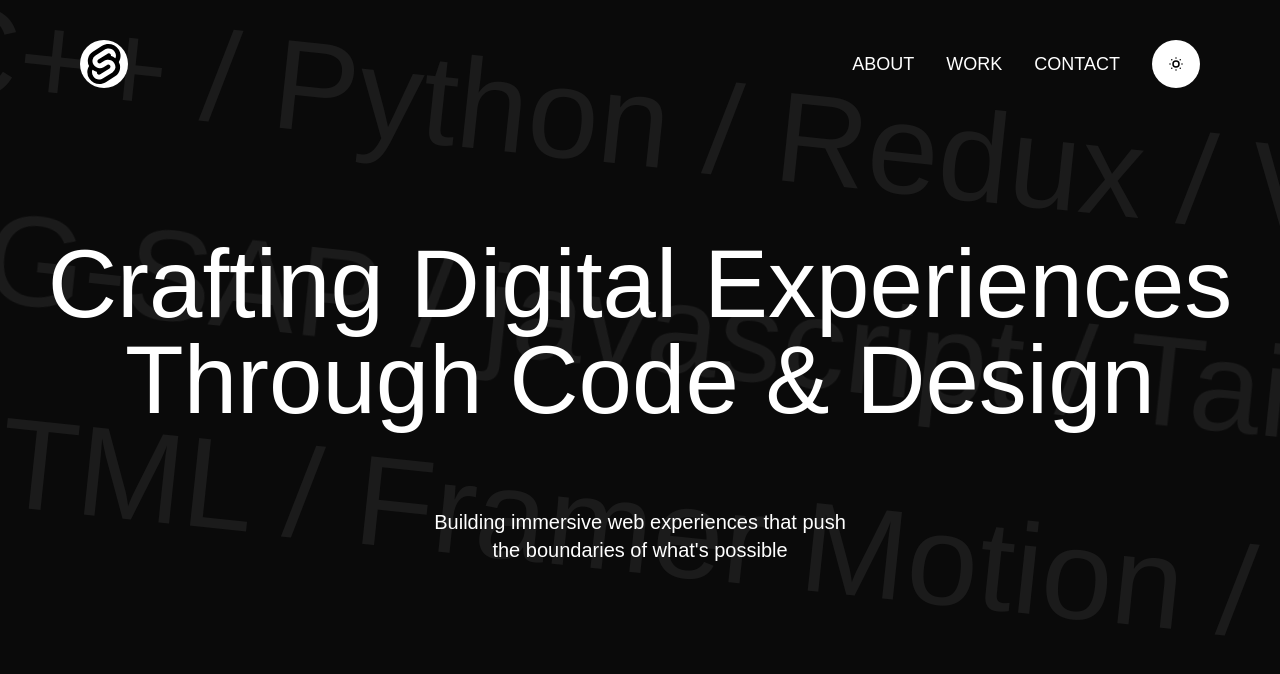
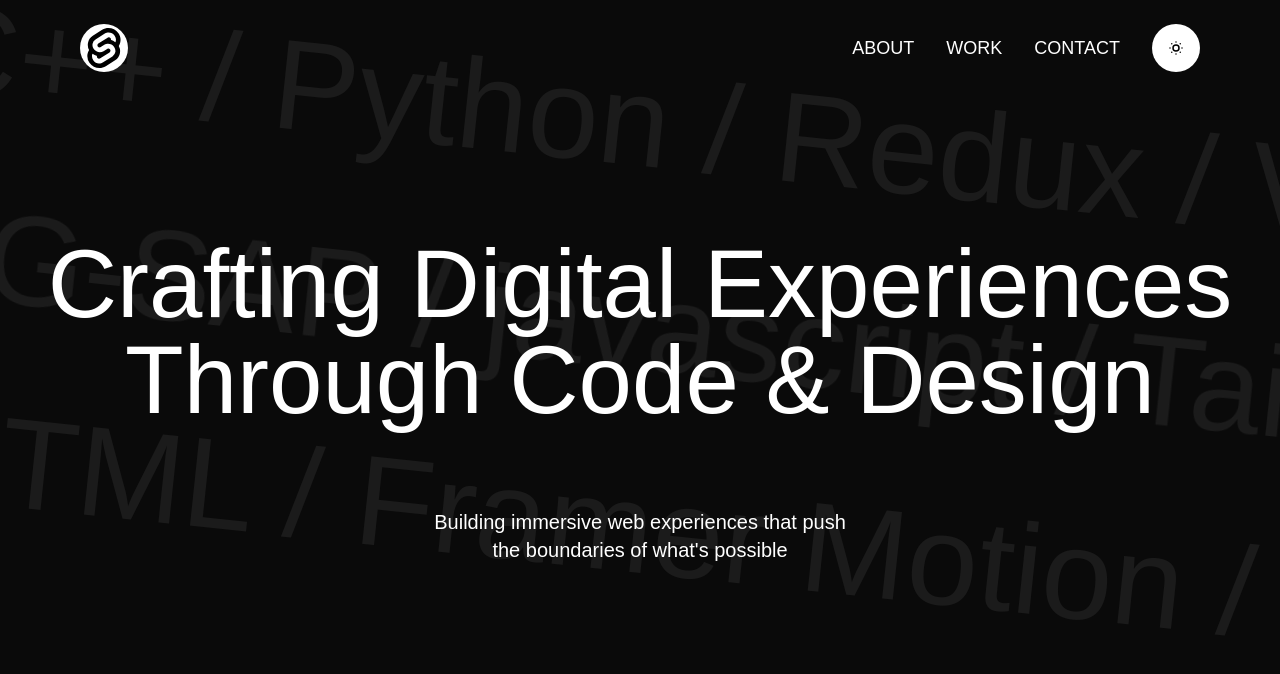
Before and after one commit to darth-sagar/portfolio, a React (Vite) app: page / in a window 1280 px wide. Shown: the top 674 px of the page. Built offline with nearby package versions, Linux system fonts and the light colour scheme; a web font is replaced by a local one.

Commit message:
fixed the navbar shifting issue

```diff
--- a/src/Components/Navbar.jsx
+++ b/src/Components/Navbar.jsx
@@ -57,8 +57,8 @@ export const Navbar = () => {
 
     return (
         <>
-            <div id={"top"} className={`fixed flex flex-col items-center justify-center h-[16vh] ${
-                scrolled ? " backdrop-blur-md " : "bg-transparent" } z-30 mr-5 w-full`}>
+            <div id={"top"} className={`fixed flex flex-col items-center justify-center h-14 md:h-[12vh] ${
+                scrolled ? " backdrop-blur-md " : `bg-transparent` } z-30 md:w-full w-svw`}>
                 <nav className={"w-[90vw] h-[10vh] flex items-center justify-between px-4"}>
                     <div className={`${darkTheme?  "" : "border-black"} bg-white rounded-full w-12 h-12 flex items-center justify-center z-20`}>
                         <img src={logo} alt="Logo" className="w-10 h-10" />
```
Also changed, not shown: 1 other file (tests, documents, lock files or other folders).
